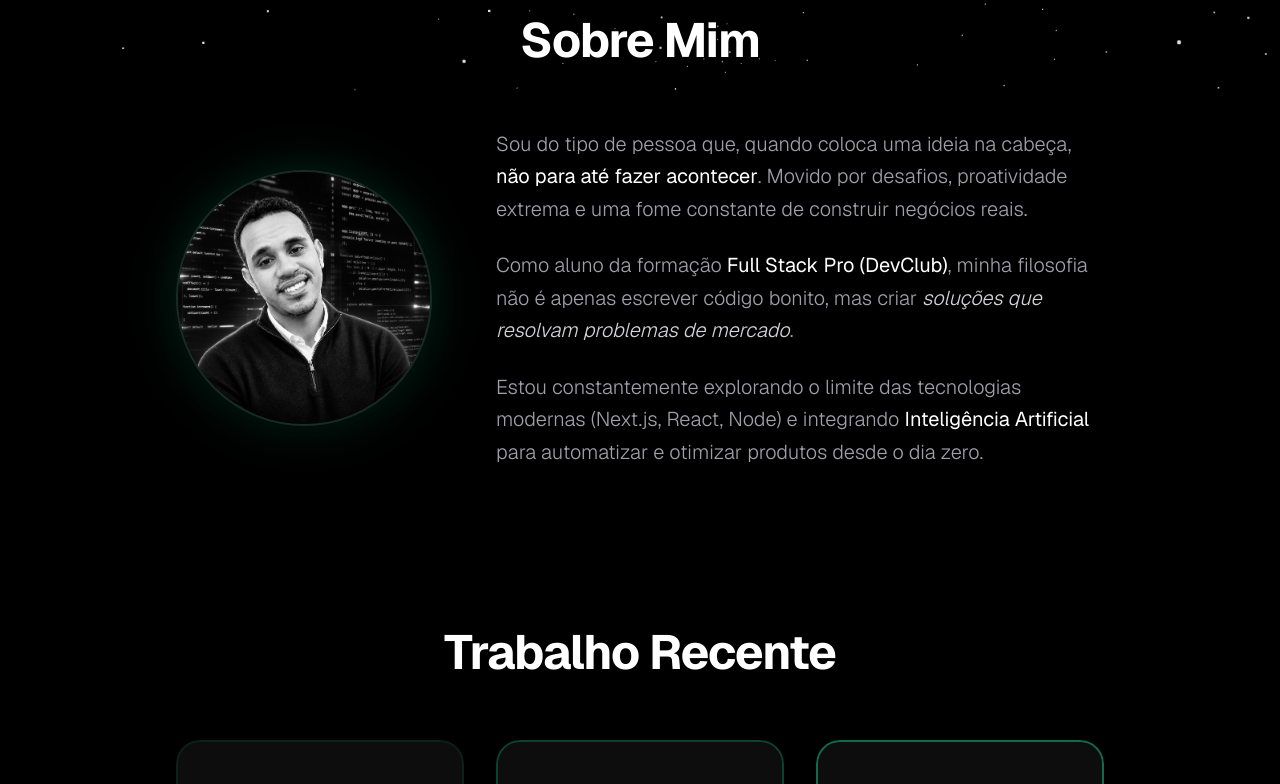
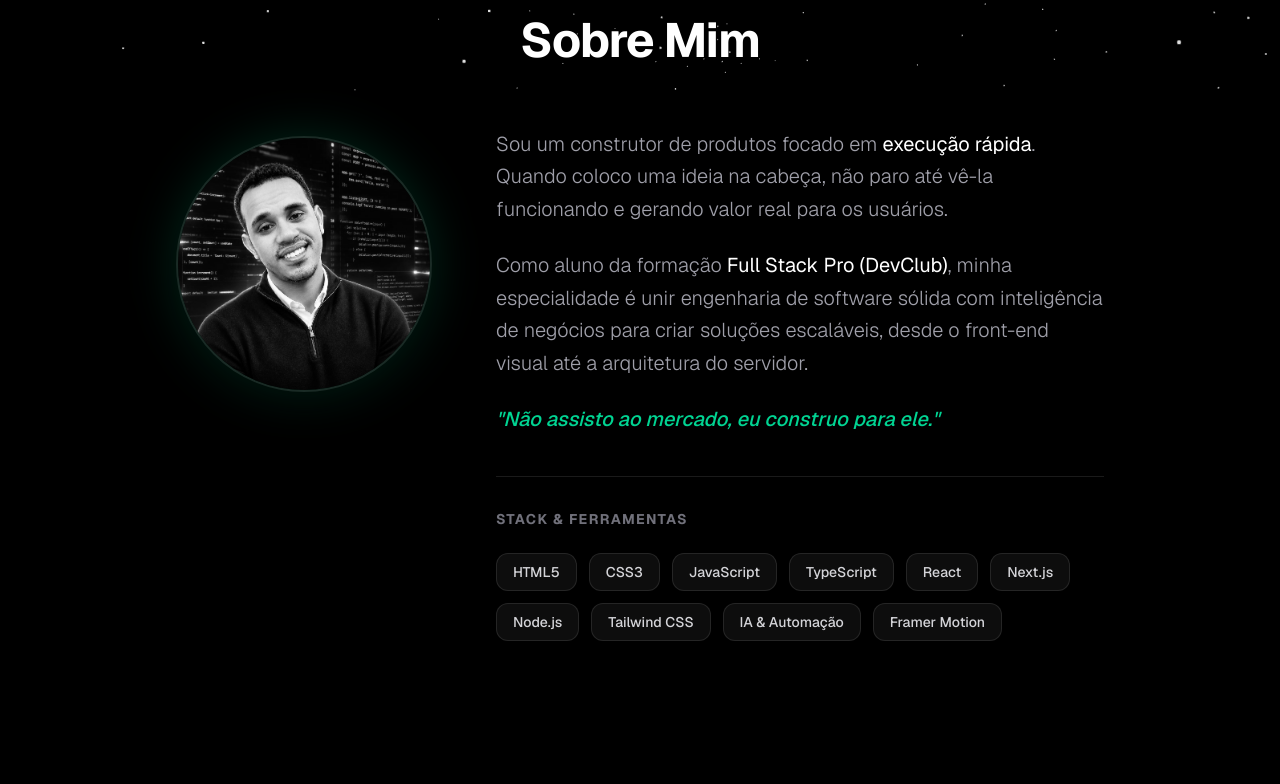
Before and after one commit to Carloslopez11/portfolio-carlos, a Next.js app: page / in a window 1280 px wide. Shown: the part 708-1492 px from the top of the page. Built offline with nearby package versions, Linux system fonts and the light colour scheme.

Commit message:
feat: added skills section

```diff
--- a/src/components/sections/About.tsx
+++ b/src/components/sections/About.tsx
@@ -3,6 +3,19 @@
 import { motion } from "framer-motion";
 
 export default function About() {
+  const skills = [
+    "HTML5",
+    "CSS3",
+    "JavaScript",
+    "TypeScript",
+    "React",
+    "Next.js",
+    "Node.js",
+    "Tailwind CSS",
+    "IA & Automação",
+    "Framer Motion"
+  ];
+
   return (
     <section className="relative z-10 w-full max-w-5xl mx-auto text-left">
       <motion.div
@@ -15,10 +28,10 @@ export default function About() {
           Sobre Mim
         </h2>
 
-        <div className="flex flex-col md:flex-row items-center gap-12 md:gap-16">
+        <div className="flex flex-col md:flex-row items-center md:items-start gap-12 md:gap-16">
 
           {/* Columna Izquierda: Foto de Perfil */}
-          <div className="w-48 h-48 md:w-64 md:h-64 shrink-0 relative group">
+          <div className="w-48 h-48 md:w-64 md:h-64 shrink-0 relative group mt-2">
             <div className="absolute inset-0 bg-emerald-500/20 rounded-full blur-xl group-hover:bg-emerald-500/40 transition-all duration-500"></div>
             <img
               src="/profile.png"
@@ -27,17 +40,36 @@ export default function About() {
             />
           </div>
 
-          {/* Columna Derecha: Nueva Narrativa */}
-          <div className="space-y-6 text-xl text-zinc-400 font-light leading-relaxed flex-1">
-            <p>
-              Sou do tipo de pessoa que, quando coloca uma ideia na cabeça, <strong className="text-white">não para até fazer acontecer</strong>. Movido por desafios, proatividade extrema e uma fome constante de construir negócios reais.
-            </p>
-            <p>
-              Como aluno da formação <strong className="text-white">Full Stack Pro (DevClub)</strong>, minha filosofia não é apenas escrever código bonito, mas criar <em className="text-zinc-300">soluções que resolvam problemas de mercado</em>.
-            </p>
-            <p>
-              Estou constantemente explorando o limite das tecnologias modernas (Next.js, React, Node) e integrando <strong className="text-white">Inteligência Artificial</strong> para automatizar e otimizar produtos desde o dia zero.
-            </p>
+          {/* Columna Derecha: Narrativa Definitiva + Skills */}
+          <div className="flex-1 flex flex-col gap-10">
+            <div className="space-y-6 text-xl text-zinc-400 font-light leading-relaxed">
+              <p>
+                Sou um construtor de produtos focado em <strong className="text-white">execução rápida</strong>. Quando coloco uma ideia na cabeça, não paro até vê-la funcionando e gerando valor real para os usuários.
+              </p>
+              <p>
+                Como aluno da formação <strong className="text-white">Full Stack Pro (DevClub)</strong>, minha especialidade é unir engenharia de software sólida com inteligência de negócios para criar soluções escaláveis, desde o front-end visual até a arquitetura do servidor.
+              </p>
+              <p className="text-emerald-400 font-medium italic">
+                "Não assisto ao mercado, eu construo para ele."
+              </p>
+            </div>
+
+            {/* Habilidades (Skills) */}
+            <div className="border-t border-white/10 pt-8">
+              <h3 className="text-sm font-bold tracking-widest text-zinc-500 uppercase mb-6">
+                Stack & Ferramentas
+              </h3>
+              <div className="flex flex-wrap gap-3">
+                {skills.map((skill, index) => (
+                  <span
+                    key={index}
+                    className="px-4 py-2 bg-white/5 border border-white/10 rounded-xl text-sm font-medium text-zinc-300 hover:bg-emerald-500/10 hover:border-emerald-500/30 hover:text-emerald-400 transition-all duration-300 cursor-default"
+                  >
+                    {skill}
+                  </span>
+                ))}
+              </div>
+            </div>
           </div>
 
         </div>
```
